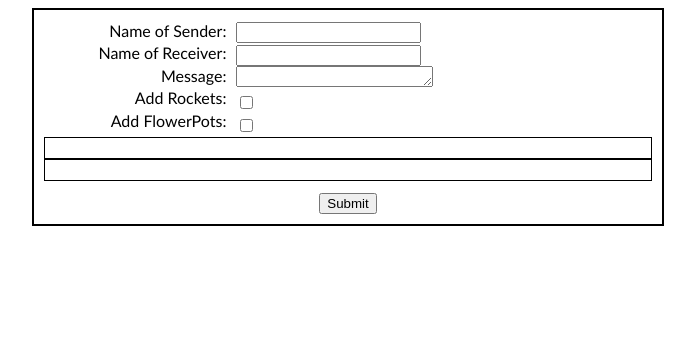
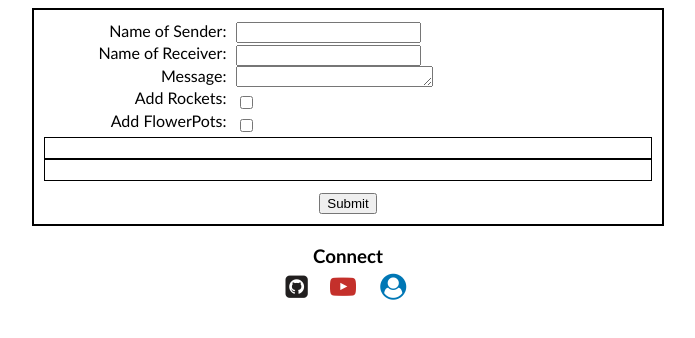
Before and after one commit to Abhiramborige/Dynamic-Greetings, a plain HTML site: page index.html in a window 1280 px wide. Shown: the whole page, without its empty margins (292-987 px from the left). Drawn offline with Linux system fonts and the light colour scheme.

Commit message:
final changes made

```diff
--- a/Forms/style.css
+++ b/Forms/style.css
@@ -46,3 +46,47 @@ form{
     width:100%;
     padding-top: 10px;
 }
+
+.footer-div{
+    font-family: calibri;
+    text-align: center;
+}
+.footer-div ul{
+    text-decoration: none;
+    text-align:center;
+}
+.footer-div ul li{
+    display: inline-block;
+    list-style: none;
+    font-size: 26px;
+    padding-left: 10px;
+    padding-right: 10px;
+    transform: translate(-50%, -50%);
+}
+.footer-div ul li > a {
+    transition: 0.3s;
+}
+.footer-div ul li > a:hover {
+    font-size: 30px;
+
+}
+.footer-div ul li:nth-child(1) a i {
+    color: #211F1F;
+}
+.footer-div ul li:nth-child(2) a i{
+    color: #c4302b;
+}
+.footer-div ul li:nth-child(3) a i{
+    color: #0077B5;
+}
+@media only screen and (max-width: 800px) {
+    .footer-div ul li{
+        font-size: 22px;
+    }
+    .footer-div ul li > a:hover {
+        font-size: 25px;
+    }
+    h3{
+        font-size: 20px;
+    }
+}
--- a/index.html
+++ b/index.html
@@ -4,6 +4,9 @@
     <meta charset="UTF-8">
     <meta name="viewport" content="width=device-width, initial-scale=1.0">
     <title>Initial Forms</title>
+    <!--Font awesome-->
+    <link rel="stylesheet" href="https://stackpath.bootstrapcdn.com/font-awesome/4.7.0/css/font-awesome.min.css"
+    integrity="sha384-wvfXpqpZZVQGK6TAh5PVlGOfQNHSoD2xbE+QkPxCAFlNEevoEH3Sl0sibVcOQVnN" crossorigin="anonymous">
     <link rel="stylesheet" href="Forms/style.css">
 </head>
 <body>
@@ -30,6 +33,26 @@
             <input type="submit" value="Submit">
         </div>
     </form>
+    <footer class="footer-div">
+        <h3>Connect</h3>
+        <ul>
+            <li>
+                <a href="https://github.com/Abhiramborige/Dynamic-Greetings" target="_blank">
+                    <i class="fa fa-github-square" aria-hidden="true"></i>
+                </a>
+            </li>
+            <li>
+                <a href="https://www.youtube.com/watch?v=L7iKSmuuNuw" target="_blank">
+                    <i class="fa fa-youtube-play" aria-hidden="true"></i>
+                </a>
+            </li>
+            <li>
+                <a href="http://abhiramborige.me" target="_blank">
+                    <i class="fa fa-user-circle" aria-hidden="true"></i>
+                </a>
+            </li>
+        </ul>
+    </footer>
     <script src="Forms/script.js"></script>
 </body>
 </html>
```
Also changed, not shown: Responses/index.html (+3 -1 lines), Responses/style.css (+11 -0 lines).
